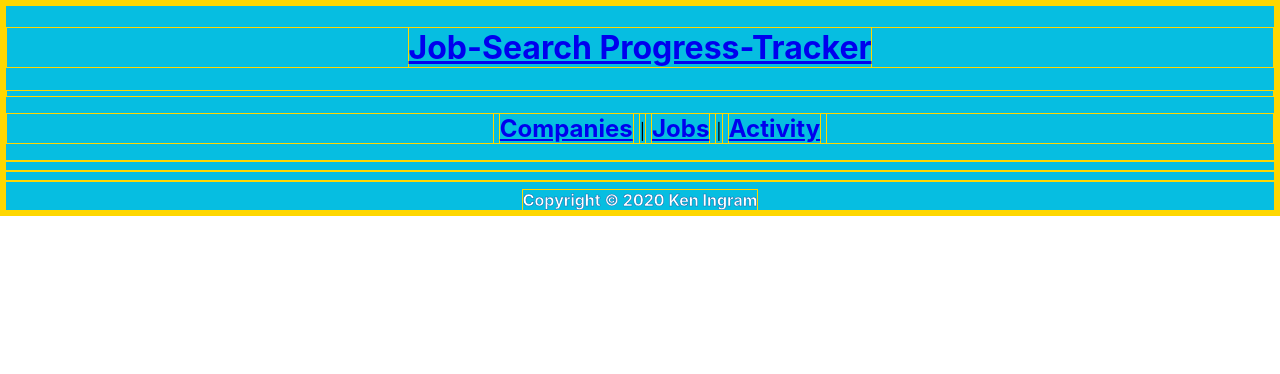
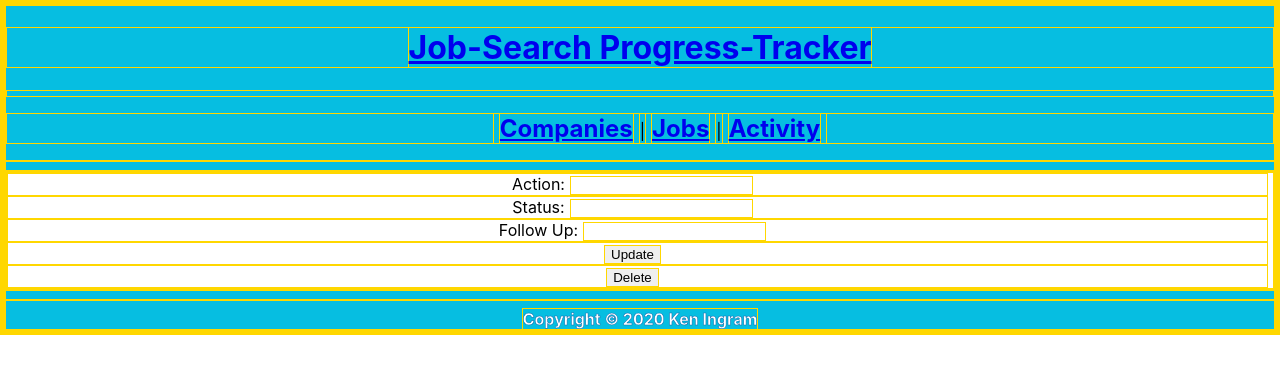
Before and after one commit to kingram6865/job-search-tracker, a React (Create React App) app in the folder client/: page /edit/activity/1 in a window 1280 px wide. Shown: the top 374 px of the page. Built offline with nearby package versions, Linux system fonts and the light colour scheme.

Commit message:
Beginning CSS styling; Cleaning up some lingering coding tasks in activity_log context

```diff
--- a/client/src/App.css
+++ b/client/src/App.css
@@ -8,6 +8,15 @@ ul {
 
 .App {
   text-align: center;
+}
+
+label {
+  padding: 0 10px 0 0;
+  margin: 0 5px 0 0;
+}
+
+input {
+  margin: 0 0 0 5px;
 }
 
 @media only screen and (min-width: 600px) {
--- a/client/src/App.js
+++ b/client/src/App.js
@@ -11,7 +11,8 @@ import JobList from './screens/JobList/JobList'
 import ActivityLog from './screens/ActivityLog/ActivityLog'
 
 import CompanyDetail from './components/CompanyDetail/CompanyDetail'
-import ActivityDetail from './components/ActivityDetail/ActivityDetail'
+// import ActivityDetail from './components/ActivityDetail/ActivityDetail'
+import ActivityEdit from './components/ActivityEdit/ActivityEdit'
 import JobDetail from './components/JobDetail/JobDetail'
 import CompanyCreate from './components/CompanyCreate/CompanyCreate'
 import ActivityCreate from './components/ActivityCreate/ActivityCreate'
@@ -112,8 +113,8 @@ function App() {
           {/* <Route exact path={`/activity_log/:${currentUser.id}`}>
             <ActivityDetail />
           </Route> */}
-          <Route exact path='/activities/:id'>
-            <ActivityDetail getOneActivity={getOneActivity}/>
+          <Route exact path='/edit/activity/:id'>
+            <ActivityEdit getOneActivity={getOneActivity}/>
           </Route>
            <Route exact path='/'>
             <Main currentUser={currentUser}/>
--- a/client/src/components/ActivityEdit/ActivityEdit.jsx
+++ b/client/src/components/ActivityEdit/ActivityEdit.jsx
@@ -1,10 +1,16 @@
-import React, { useState } from 'react'
+import React, { useEffect, useState } from 'react'
 import { useParams } from 'react-router-dom'
 
 export default function ActivityEdit(props) {
   const { putActivity, destroyActivity } = props
+  const { getOneActivity } = props
   const { id } = useParams()
-  const [activity, setActivity]
+  const [activity, setActivity] = useState(null)
+
+  useEffect(() => {
+
+  }, [])
+
 
   const handleSubmit = (e) => {
     e.preventDefault()
@@ -21,10 +27,16 @@ export default function ActivityEdit(props) {
   return (
     <div>
       <form onSubmit={handleSubmit}>
+        <label>Action:
         <input type="text" name="action" value="" onChange={handleChange} />
+        </label>
+        <label>Status:
         <input type="text" name="status" value="" onChange={handleChange} />
+        </label>
+        <label>Follow Up:
         <input type="text" name="followUp" value="" onChange={handleChange} />
-        <button>Update</button><button onClick>Delete</button>
+        </label>
+        <label><button>Update</button></label><label><button onClick>Delete</button></label>
       </form>
     </div>
   )
--- a/client/src/components/Header/Header.css
+++ b/client/src/components/Header/Header.css
@@ -6,6 +6,8 @@ h1 {
   font-weight: bold;
   font-size: large;
   padding: 0 0 5px 0;
+  color: white;
+  -webkit-text-stroke: .5px #1768ac;
 }
 
 .header-container {
--- a/client/src/screens/ActivityLog/ActivityLog.jsx
+++ b/client/src/screens/ActivityLog/ActivityLog.jsx
@@ -27,7 +27,7 @@ export default function ActivityLog(props) {
                 <span className="action">{item.action}</span>|
                 <span>{item.status}</span>|
                 <span>{item.follow_up}</span>
-                <button>Edit</button><button>Delete</button>
+                <button onClick={() => history.push(`/edit/activity/${item.id}`)}>Edit</button><button onClick={() => alert(`This will delete activity record ${item.id}`)}>Delete</button>
               </li>))}
           </ul>
         </>
--- a/client/src/screens/Login/Login.jsx
+++ b/client/src/screens/Login/Login.jsx
@@ -17,11 +17,16 @@ export default function Login(props) {
       <form onSubmit={(e) => {
         e.preventDefault()
         handleLogin(formData)
-        alert(JSON.stringify(formData))
         }}>
+        <label>Username:
         <input type="text" name="username" value={formData.username} onChange={handleChange}/>
+        </label>
+        <label>Password:
         <input type="password" name="password" value={formData.password} onChange={handleChange}/>
+        </label>
+        <label>
         <button>Login</button>
+        </label>
       </form>
     </div>
   )
--- a/client/src/screens/Register/Register.css
+++ b/client/src/screens/Register/Register.css
@@ -0,0 +1,13 @@
+.registration-screen {
+  display: flex;
+  flex-direction: column;
+}
+
+form {
+  display: flex;
+  flex-direction: column;
+}
+
+form.button {
+  flex: 1 1 20em;
+}
--- a/client/src/screens/Register/Register.jsx
+++ b/client/src/screens/Register/Register.jsx
@@ -1,4 +1,5 @@
 import React, { useState } from 'react'
+import './Register.css'
 
 export default function Register(props) {
   const { handleRegister } = props
@@ -31,6 +32,7 @@ export default function Register(props) {
 
         <button>Create Account</button>
       </form>
+
     </div>
   )
 }
```
